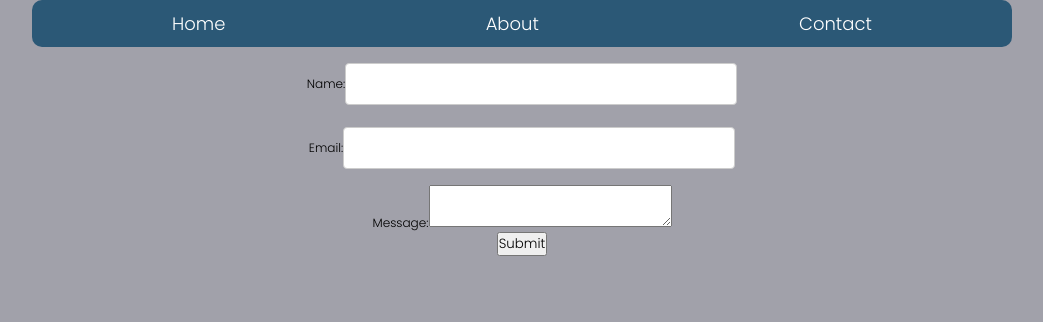
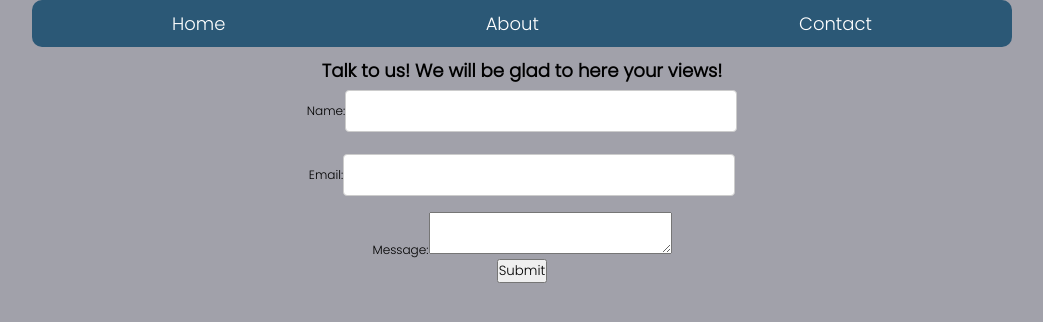
Before and after one commit to mmulahvictor/books-app-project, a React (Create React App) app: page /contact in a window 1280 px wide. Shown: the top 322 px of the page, without its empty margins (118-1161 px from the left). Built offline with nearby package versions, Linux system fonts and the light colour scheme.

Commit message:
add text to the contact page

```diff
--- a/src/components/Contact.js
+++ b/src/components/Contact.js
@@ -23,7 +23,9 @@ const Contact = () => {
         alert( result.status );
     };
     return (
+
         <form onSubmit={ handleSubmit }>
+            <h2>Talk to us! We will be glad to here your views!</h2>
             <div>
                 <label htmlFor="name">Name:</label>
                 <input type="text" id="name" required />
```
